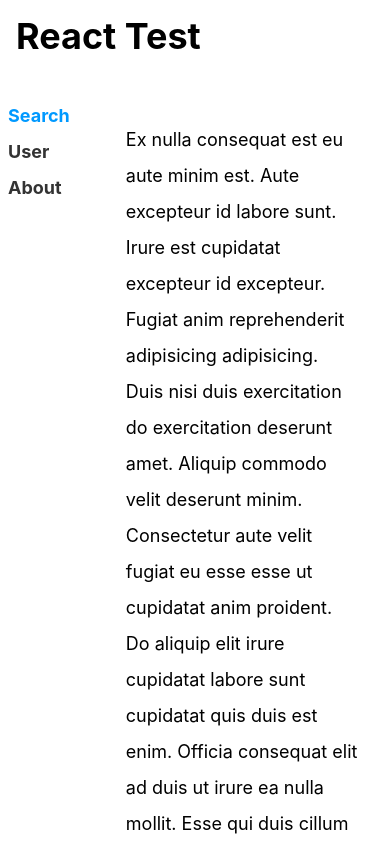
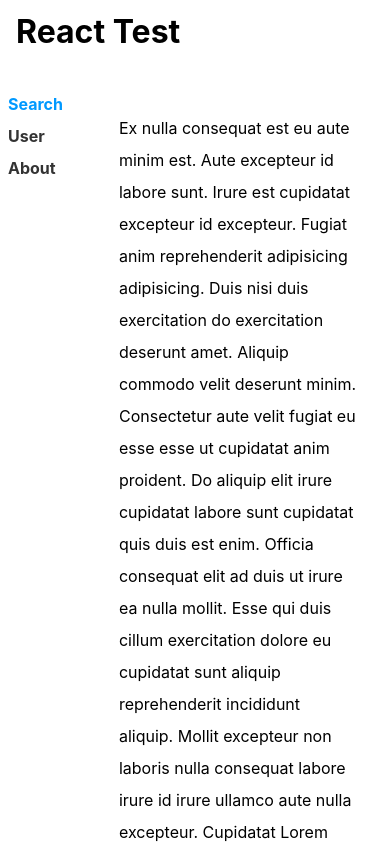
Before and after one commit to MalpenZibo/reactTest, a React (Create React App) app: page / in a window 390 px wide. Built offline with nearby package versions, Linux system fonts and the light colour scheme.

Commit message:
mobile layout optimization

```diff
--- a/src/App.css
+++ b/src/App.css
@@ -35,7 +35,7 @@ ul li a {
   padding: 2rem;
 }
 
-@media (min-width: 320px) and (max-width: 1024px) {
+@media (min-width: 220px) and (max-width: 1024px) {
 
   ul {
     list-style-type: none;
--- a/src/index.css
+++ b/src/index.css
@@ -8,7 +8,7 @@ body {
   -webkit-font-smoothing: antialiased;
   -moz-osx-font-smoothing: grayscale;
 
-  font-size: 18px;
+  font-size: 16px;
   line-height: 2;
 }
 
--- a/src/pages/User.css
+++ b/src/pages/User.css
@@ -27,3 +27,13 @@ div.userCard > div > div {
 div.userCard > div > div > span:first-of-type {
     font-weight: bold;
 }
+
+@media (min-width: 220px) and (max-width: 1024px) {
+    div.userCard > div {
+        padding: 0rem 0.5rem;
+    }
+
+    div.userCard > div > div {
+        flex-direction: column;
+    }
+}
```
Also changed, not shown: 6 other files (tests, documents, lock files or other folders).
